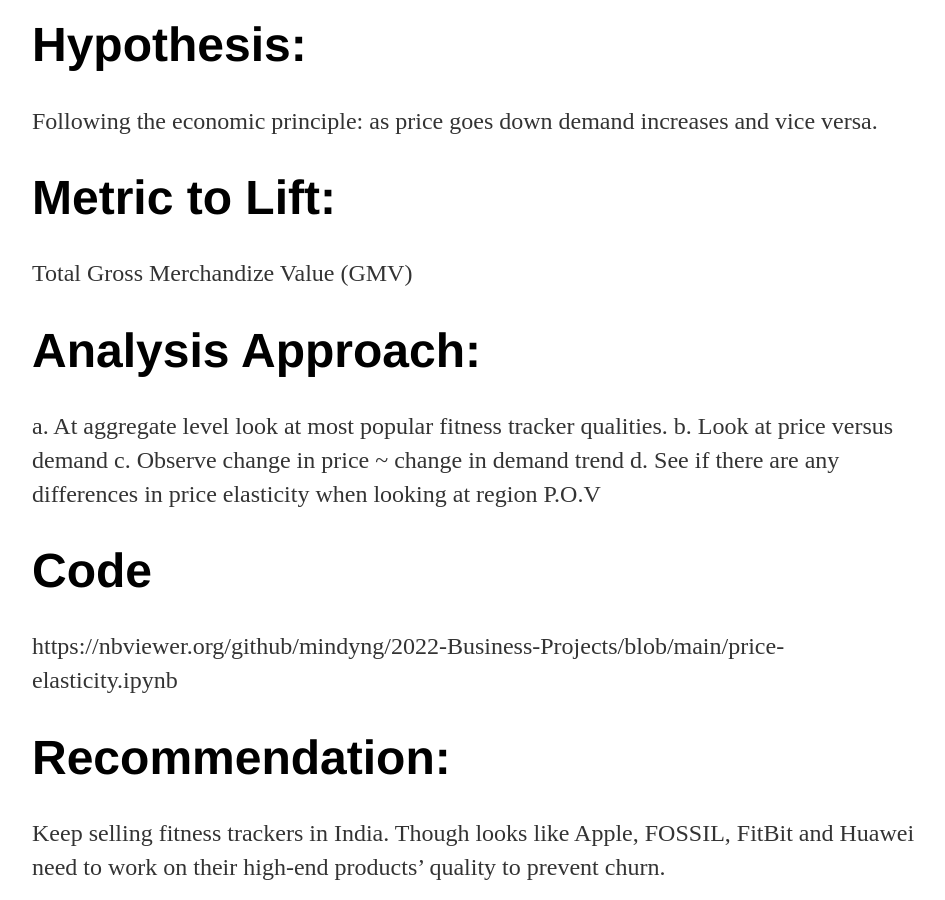
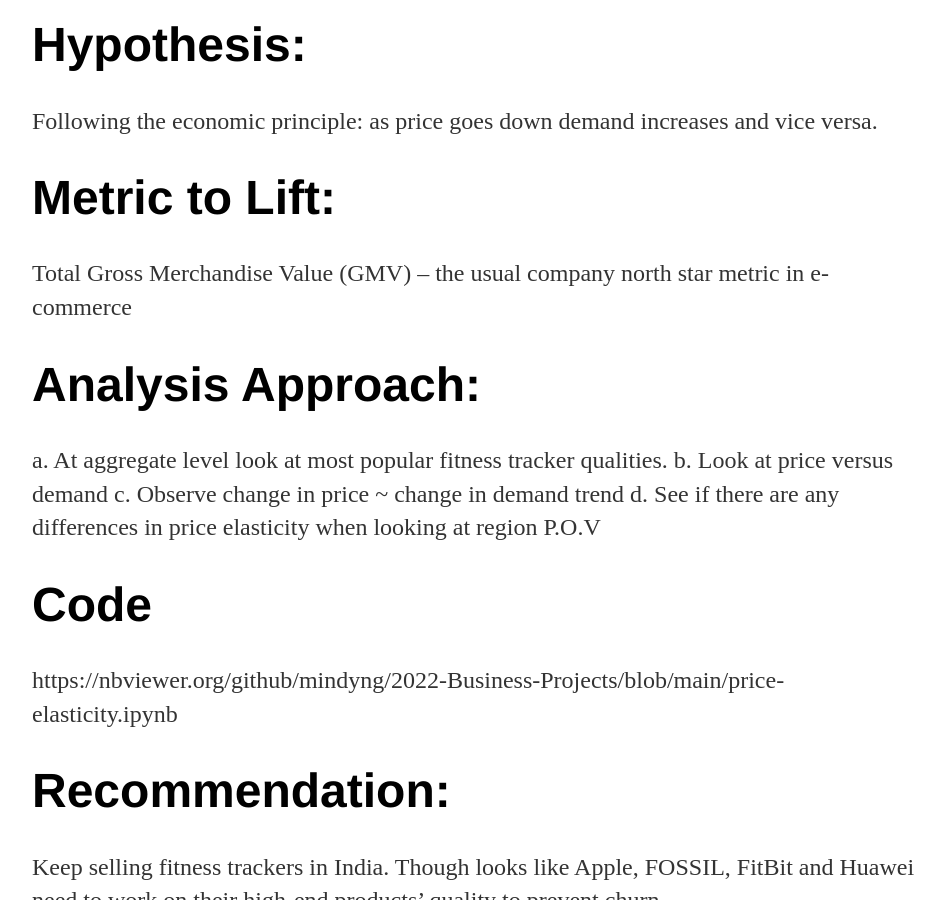
Before and after one commit to mindyng/mindyng.github.io, a Jekyll site: the page built from _posts/2022-10-23-Price-Elasticity.md, in a window 1280 px wide and 900 px high, scrolled down 571 px. Shown: the whole window, without its empty margins (160-1105 px from the left). Built offline with Jekyll 4.4.1, drawn with Linux system fonts in a browser that asks for light colours; our own code applies the rules of GitHub Pages for plain Markdown files.

Commit message:
Update 2022-10-23-Price-Elasticity.md

```diff
--- a/_posts/2022-10-23-Price-Elasticity.md
+++ b/_posts/2022-10-23-Price-Elasticity.md
@@ -10,7 +10,7 @@ Following the economic principle: as price goes down demand increases and vice v
 
 # Metric to Lift:
 
-Total Gross Merchandize Value (GMV)
+Total Gross Merchandise Value (GMV) -- the usual company north star metric in e-commerce
 
 
 # Analysis Approach:
```
